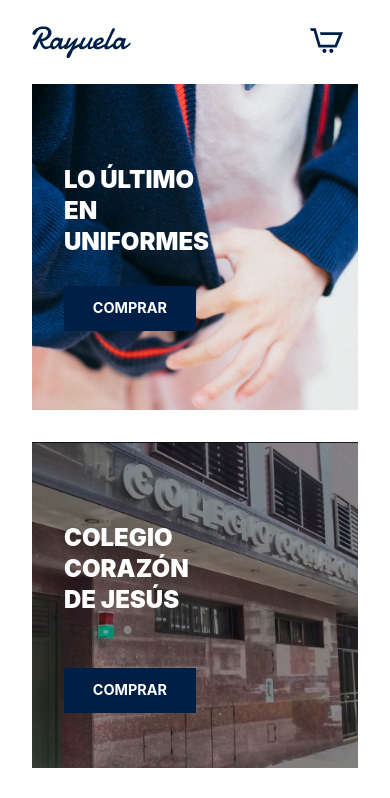
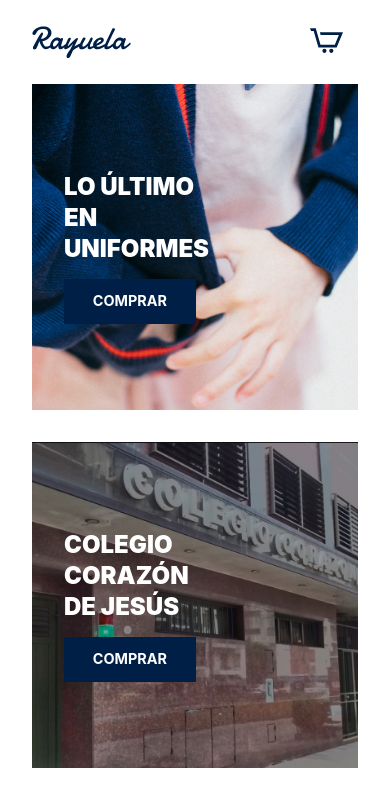
Before and after one commit to hernan-clich/rayuela-uniformes, a Next.js app: page / in a window 390 px wide. Shown: the top 798 px of the page. Built offline with nearby package versions, Linux system fonts and the light colour scheme; a web font is replaced by a local one.

Commit message:
Styling improvements on Hero page, header now is always visible, boxes looking a bit better on mobile

```diff
--- a/app/components/CustomText/index.ts
+++ b/app/components/CustomText/index.ts
@@ -17,6 +17,7 @@ const CustomText = styled.h1<Props>`
   font-family: ${PRIMARY_FONT};
   font-size: ${({ size }) => EFontSizes[size]};
   font-weight: ${({ weight }) => EFontWeights[weight]};
+  margin: 0;
   text-align: ${({ textAlign }) => (textAlign ? ETextAlign[textAlign] : ETextAlign.center)};
   text-transform: ${({ textTransform }) =>
     textTransform ? ETextTransform[textTransform] : ETextTransform.none};
--- a/app/screens/Home/components/HeaderBox/index.tsx
+++ b/app/screens/Home/components/HeaderBox/index.tsx
@@ -23,10 +23,11 @@ function HeaderBox({ asHtmlElement, alignment, buttonText, secondary, titleText
           textTransform="uppercase"
           weight="black"
           secondary={secondary}
+          className="title"
         >
           {titleText}
         </CustomText>
-        <CustomButton size="small" weight="bold" textTransform="uppercase">
+        <CustomButton size="small" weight="bold" textTransform="uppercase" className="btn">
           {buttonText}
         </CustomButton>
       </Styled.InnerWrapper>
--- a/app/screens/Home/components/HeaderBox/styles.ts
+++ b/app/screens/Home/components/HeaderBox/styles.ts
@@ -14,10 +14,6 @@ export const HeaderBoxContainer = styled.div<Props>`
   margin: 0 auto;
   padding: calc(${PRIMARY_SPACING_EM} * 2) 0;
   width: calc(100% - ${PRIMARY_SPACING_EM} * 2);
-
-  button {
-    margin-top: 2em;
-  }
 `;
 
 export const InnerWrapper = styled.div<Props>`
@@ -25,4 +21,22 @@ export const InnerWrapper = styled.div<Props>`
   display: flex;
   flex-flow: column nowrap;
   width: 60%;
+
+  .title {
+    margin: 1em 0;
+  }
+
+  .btn {
+    margin-top: ${PRIMARY_SPACING_EM};
+  }
+
+  @media (max-width: 768px) {
+    .title {
+      margin: 0;
+    }
+
+    .btn {
+      margin-top: calc(${PRIMARY_SPACING_EM} / 2);
+    }
+  }
 `;
```
